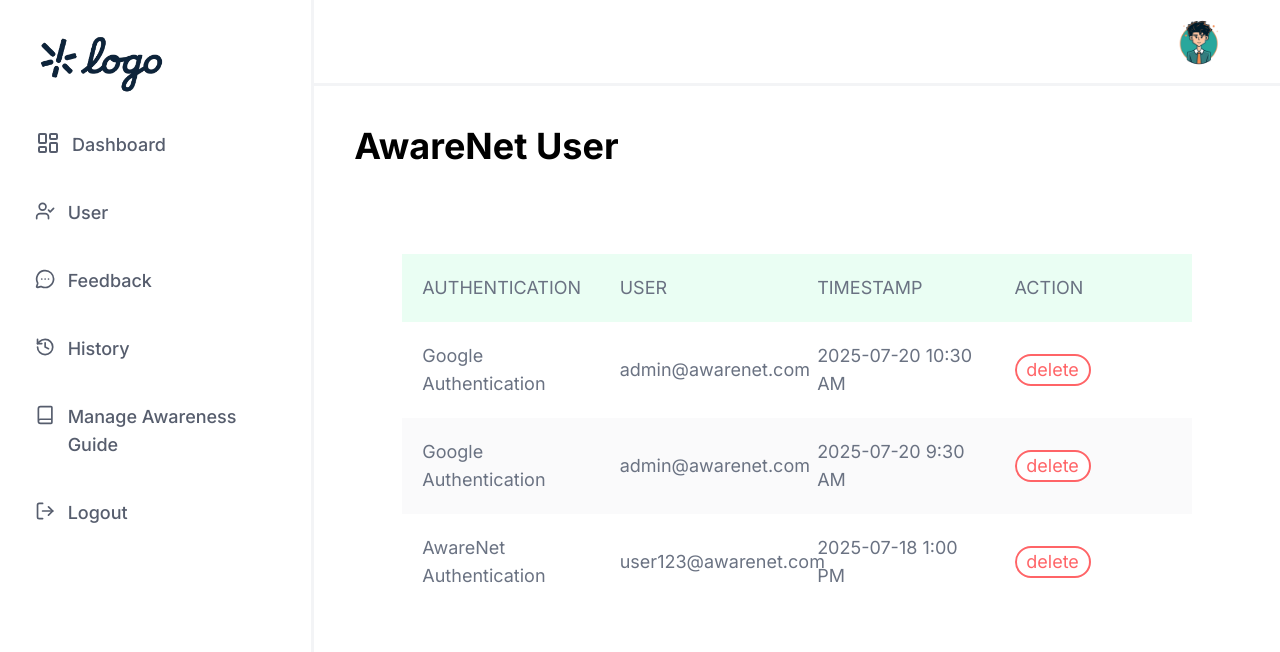
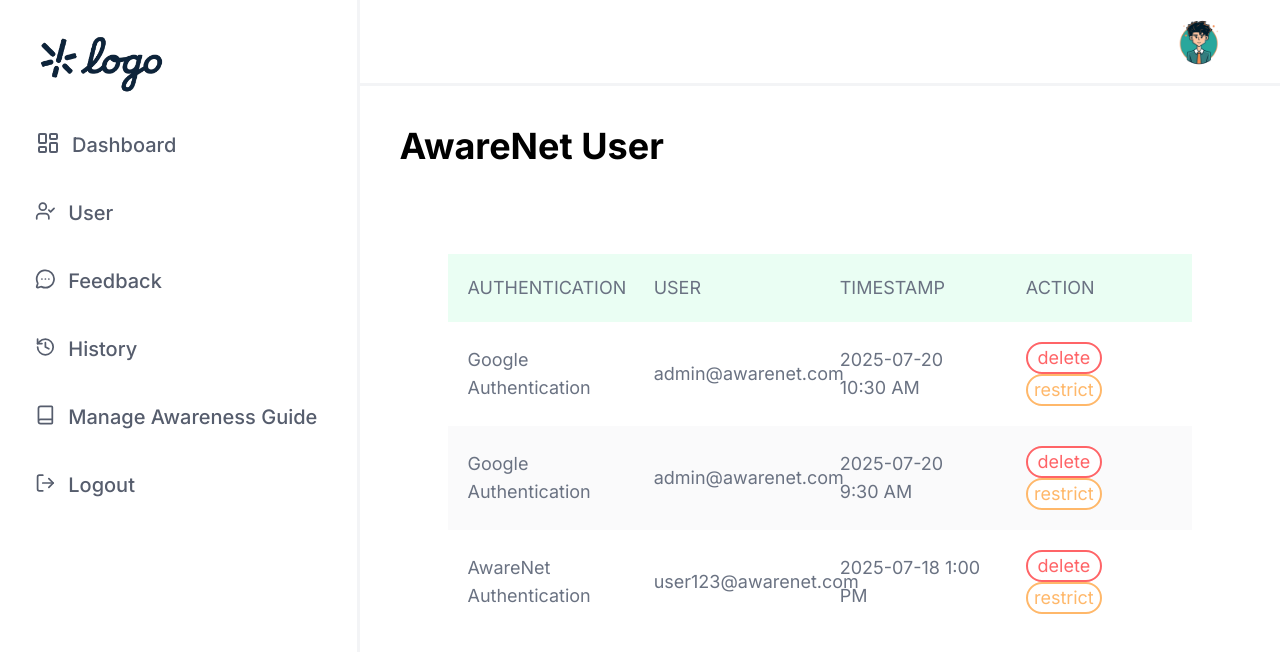
Before and after one commit to MaurenceBudiongan/awarenet-admin-web, a Next.js app: page /homepage in a window 1280 px wide. Both pictures are taken after a click on the button "User". Shown: the top 652 px of the page. Built offline with nearby package versions, Linux system fonts and the light colour scheme.

Commit message:
added restrict button

```diff
--- a/app/dashboard/page.tsx
+++ b/app/dashboard/page.tsx
@@ -35,7 +35,7 @@ const Dashboard = () => {
             </p>
           </div>
         </div>
-        <div className="ml-10 mr-10 rounded-lg h-64 flex flex-row justify-between gap-x-15 h-120 ">
+        <div className="ml-10 mr-10 rounded-lg h-64 flex flex-row justify-between gap-x-15 h-100 ">
           <div className="p-8 rounded-xl w-full shadow-sm ">
             <p className="text-xl font-semibold mb-3">Scans Analytic volume</p>
             <p className="text-md text-gray-500 font-semibold">
--- a/app/homepage/page.tsx
+++ b/app/homepage/page.tsx
@@ -57,7 +57,7 @@ const Homepage = () => {
   }
   return (
     <div className="flex h-screen">
-      <nav className="w-100 text-white flex flex-col p-6 space-y-6 border-r-3 border-gray-100">
+      <nav className="w-120 text-white flex flex-col p-6 space-y-6 border-r-3 border-gray-100">
         <Image
           src="/logo.png"
           alt="AwareNet Logo"
@@ -86,7 +86,7 @@ const Homepage = () => {
           </svg>
           <button
             onClick={() => setActive("dashboard")}
-            className="py-2 px-1 w-px rounded text-left text-[#565d6d] hover:text-[#05893E] font-inter font-medium text-lg"
+            className="py-2 px-1 w-px rounded text-left text-[#565d6d] hover:text-[#05893E] font-inter font-medium text-xl"
           >
             Dashboard
           </button>
@@ -111,7 +111,7 @@ const Homepage = () => {
           </svg>
           <button
             onClick={() => setActive("user")}
-            className="py-2 px-1 w-full  rounded text-left text-[#565d6d] hover:text-[#05893E] font-inter font-medium text-lg"
+            className="py-2 px-1 w-full  rounded text-left text-[#565d6d] hover:text-[#05893E] font-inter font-medium text-xl"
           >
             User
           </button>
@@ -137,7 +137,7 @@ const Homepage = () => {
           </svg>
           <button
             onClick={() => setActive("feedback")}
-            className="py-2 px-1 w-full  rounded text-left text-[#565d6d] hover:text-[#05893E] font-inter font-medium text-lg"
+            className="py-2 px-1 w-full  rounded text-left text-[#565d6d] hover:text-[#05893E] font-inter font-medium text-xl"
           >
             Feedback
           </button>
@@ -162,7 +162,7 @@ const Homepage = () => {
           </svg>
           <button
             onClick={() => setActive("history")}
-            className="py-2 px-1 w-full  rounded text-left text-[#565d6d] hover:text-[#05893E] font-inter font-medium text-lg"
+            className="py-2 px-1 w-full  rounded text-left text-[#565d6d] hover:text-[#05893E] font-inter font-medium text-xl"
           >
             History
           </button>
@@ -185,7 +185,7 @@ const Homepage = () => {
           </svg>
           <button
             onClick={() => setActive("manage_awareness_guide")}
-            className="py-2 px-1 w-full  rounded text-left text-[#565d6d] hover:text-[#05893E] font-inter font-medium text-lg"
+            className="py-2 px-1 w-full  rounded text-left text-[#565d6d] hover:text-[#05893E] font-inter font-medium text-xl"
           >
             Manage Awareness Guide
           </button>
@@ -211,7 +211,7 @@ const Homepage = () => {
           </svg>
           <button
             onClick={() => setActive("logout")}
-            className="py-2 px-1 w-full  rounded text-left text-[#565d6d] hover:text-[#05893E] font-inter font-medium text-lg"
+            className="py-2 px-1 w-full  rounded text-left text-[#565d6d] hover:text-[#05893E] font-inter font-medium text-xl"
           >
             Logout
           </button>
--- a/app/user/page.tsx
+++ b/app/user/page.tsx
@@ -19,9 +19,12 @@ const User = () => {
               <td className="py-5 px-5">Google Authentication</td>
               <td className="py-5 px-5">admin@awarenet.com</td>
               <td className="py-5 px-5">2025-07-20 10:30 AM</td>
-              <td className="py-5 px-5">
+              <td className="py-5 px-5 space-x-2">
                 <button className="cursor-pointer bg-white hover:bg-red-400 hover:text-white text-red-400 w-19 h-8 rounded-full border-2 border-red-400">
                   delete
+                </button>
+                <button className="cursor-pointer bg-white hover:bg-orange-300 hover:text-white text-orange-300 w-19 h-8 rounded-full border-2 border-orange-300">
+                  restrict
                 </button>
               </td>
             </tr>
@@ -29,9 +32,12 @@ const User = () => {
               <td className="py-5 px-5 bg-[#fafafb]">Google Authentication</td>
               <td className="py-5 px-5 bg-[#fafafb]">admin@awarenet.com</td>
               <td className="py-5 px-5 bg-[#fafafb]">2025-07-20 9:30 AM</td>
-              <td className="py-5 px-5 bg-[#fafafb]">
+              <td className="py-5 px-5 bg-[#fafafb] space-x-2">
                 <button className="cursor-pointer bg-white hover:bg-red-400 hover:text-white text-red-400 w-19 h-8 rounded-full border-2 border-red-400">
                   delete
+                </button>
+                <button className="cursor-pointer bg-white hover:bg-orange-300 hover:text-white text-orange-300 w-19 h-8 rounded-full border-2 border-orange-300">
+                  restrict
                 </button>
               </td>
             </tr>
@@ -39,9 +45,12 @@ const User = () => {
               <td className="py-5 px-5">AwareNet Authentication</td>
               <td className="py-5 px-5">user123@awarenet.com</td>
               <td className="py-5 px-5">2025-07-18 1:00 PM</td>
-              <td className="py-5 px-5">
+              <td className="py-5 px-5 space-x-2">
                 <button className="cursor-pointer bg-white hover:bg-red-400 hover:text-white text-red-400 w-19 h-8 rounded-full border-2 border-red-400">
                   delete
+                </button>
+                <button className="cursor-pointer bg-white hover:bg-orange-300 hover:text-white text-orange-300 w-19 h-8 rounded-full border-2 border-orange-300">
+                  restrict
                 </button>
               </td>
             </tr>
```
